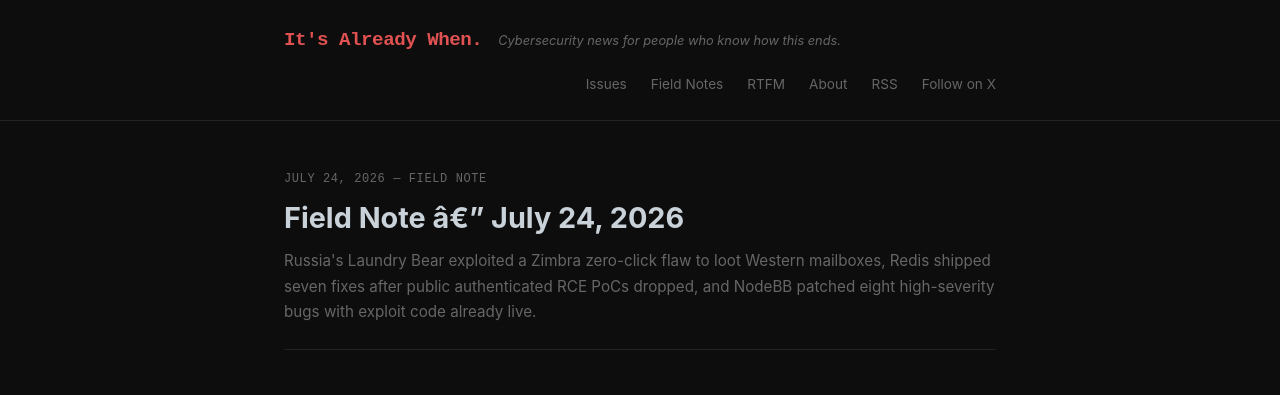
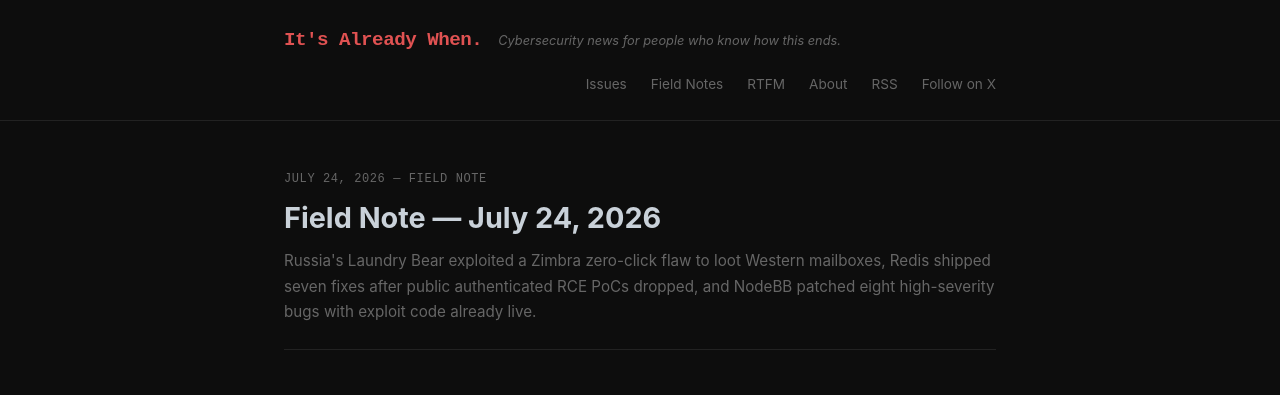
Before and after one commit to bizzal70/itsalreadywhen, a Jekyll site: the page built from _field_notes/2026-07-24-field-note.md, in a window 1280 px wide. Shown: the top 395 px of the page. Built offline with Jekyll 4.4.1, drawn with Linux system fonts in a browser that asks for light colours.

Commit message:
fix: repair CP1252 mojibake corruption (published content)
Same double-encoding class already fixed in the Bizzal-Games-YT-PUB pipeline: correct UTF-8 bytes misread as CP1252, then re-saved as UTF-8. Reversed via .encode('cp1252').decode('utf-8'), verified 0 remaining corrupted runs.

```diff
--- a/_field_notes/2026-07-24-field-note.md
+++ b/_field_notes/2026-07-24-field-note.md
@@ -1,6 +1,6 @@
 ---
 layout: field_note
-title: "Field Note â€” July 24, 2026"
+title: "Field Note — July 24, 2026"
 date: 2026-07-24
 summary: "Russia's Laundry Bear exploited a Zimbra zero-click flaw to loot Western mailboxes, Redis shipped seven fixes after public authenticated RCE PoCs dropped, and NodeBB patched eight high-severity bugs with exploit code already live."
 ---
```
